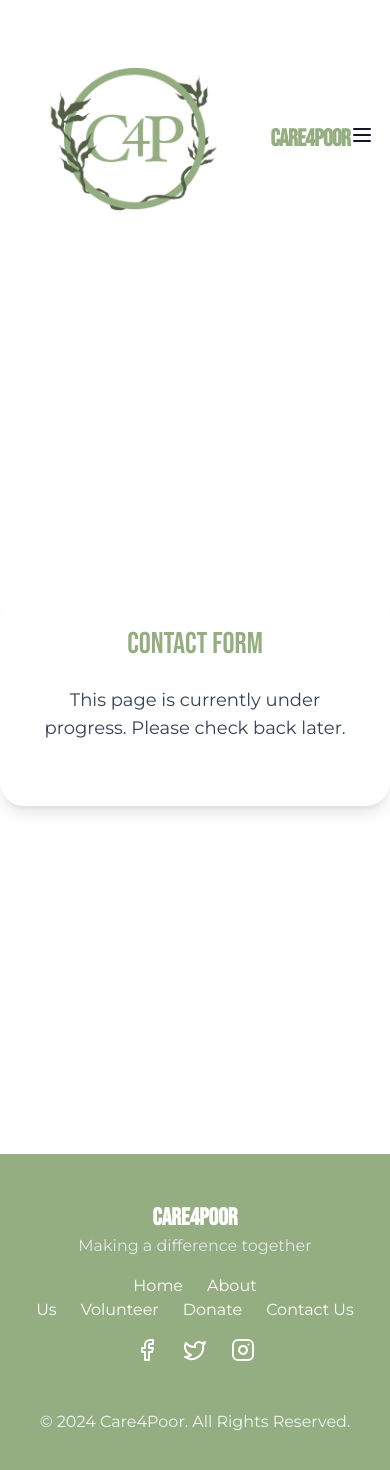
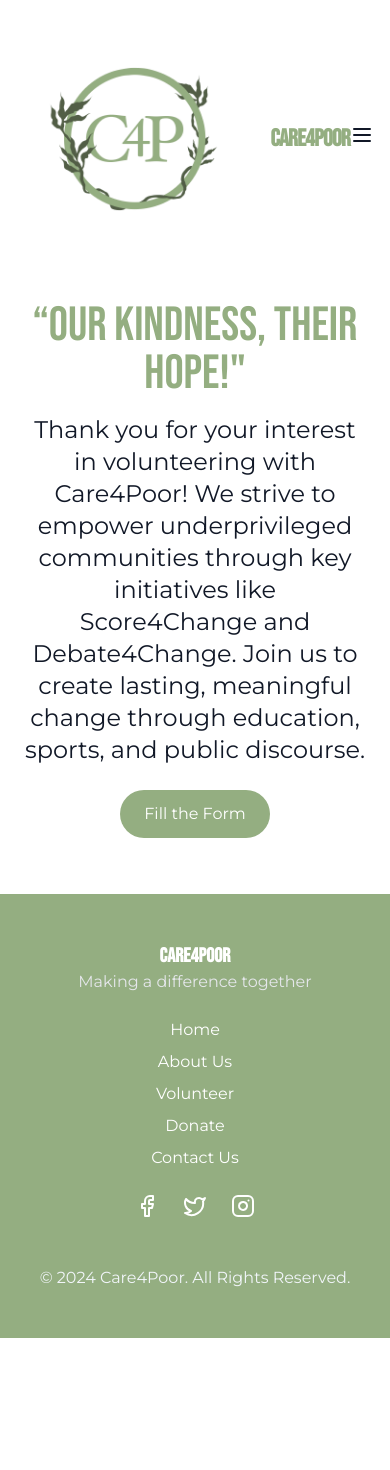
Before and after one commit to utkarsh125/ngo-careforpoor, a Next.js app: page /volunteer in a window 390 px wide. Shown: the top 1470 px of the page. After the commit the page ends 1338 px from the top, so only its background shows below. Built offline with nearby package versions, Linux system fonts and the light colour scheme.

Commit message:
Alpha stage

```diff
--- a/app/components/Footer.tsx
+++ b/app/components/Footer.tsx
@@ -6,43 +6,60 @@ import React from 'react';
 const Footer: React.FC = () => {
   return (
     <footer className="bg-[#94ae81] mt-8 text-white py-12 px-6">
-      <div className="max-w-7xl mx-auto flex flex-col md:flex-row justify-between items-center">
+      <div className="max-w-7xl mx-auto flex flex-col md:flex-row justify-between items-center space-y-6 md:space-y-0">
         {/* Left Side - Logo and Name */}
-        <div className="mb-4 md:mb-0 text-center md:text-left">
-          <h1 className="text-2xl font-bebas font-bold">Care4Poor</h1>
-          <p className="text-gray-200 font-montserrat">Making a difference together</p>
+        <div className="text-center md:text-left">
+          <h1 className="text-xl font-bebas font-bold">Care4Poor</h1>
+          <p className="text-gray-200 font-montserrat">
+            Making a difference together
+          </p>
         </div>
 
         {/* Center - Navigation Links */}
-        <div className="mb-4 md:mb-0 text-center">
-          <div className="space-x-6 font-montserrat">
-            <Link href="/" className="hover:underline">
+        <div className="text-center">
+          <div className="space-y-2 sm:space-y-0 sm:space-x-6 font-montserrat">
+            <Link href="/" className="hover:underline block sm:inline">
               Home
             </Link>
-            <Link href="/about-us" className="hover:underline">
+            <Link href="/about-us" className="hover:underline block sm:inline">
               About Us
             </Link>
-            <Link href="/volunteer" className="hover:underline">
+            <Link href="/volunteer" className="hover:underline block sm:inline">
               Volunteer
             </Link>
-            <Link href="/donate" className="hover:underline">
+            <Link href="/donate" className="hover:underline block sm:inline">
               Donate
             </Link>
-            <Link href="/contact-us" className="hover:underline">
+            <Link href="/contact-us" className="hover:underline block sm:inline">
               Contact Us
             </Link>
           </div>
         </div>
 
         {/* Right Side - Social Media Links */}
-        <div className="flex space-x-6 text-center">
-          <a href="https://www.facebook.com" target="_blank" rel="noopener noreferrer" className="hover:underline">
+        <div className="flex justify-center space-x-6">
+          <a
+            href="https://www.facebook.com"
+            target="_blank"
+            rel="noopener noreferrer"
+            className="hover:underline"
+          >
             <Facebook className="w-6 h-6" />
           </a>
-          <a href="https://www.twitter.com" target="_blank" rel="noopener noreferrer" className="hover:underline">
+          <a
+            href="https://www.twitter.com"
+            target="_blank"
+            rel="noopener noreferrer"
+            className="hover:underline"
+          >
             <Twitter className="w-6 h-6" />
           </a>
-          <a href="https://www.instagram.com" target="_blank" rel="noopener noreferrer" className="hover:underline">
+          <a
+            href="https://www.instagram.com"
+            target="_blank"
+            rel="noopener noreferrer"
+            className="hover:underline"
+          >
             <Instagram className="w-6 h-6" />
           </a>
         </div>
--- a/app/events/page.tsx
+++ b/app/events/page.tsx
@@ -38,7 +38,7 @@ const EventCard: React.FC<{ event: Event }> = ({ event }) => {
 const EventsPage: React.FC = () => {
   return (
     <div className="max-w-7xl mx-auto p-6">
-      <h1 className="text-3xl text-[#94ae81] font-bebas text-center mb-6">Upcoming Events</h1>
+      <h1 className="text-5xl text-[#94ae81] font-bebas text-center mb-6">Upcoming Events</h1>
       <div className="flex flex-col lg:flex-row lg:justify-between lg:items-start gap-12">
         {/* Event List on the Left */}
         <div className="lg:w-1/2">
--- a/app/volunteer/page.tsx
+++ b/app/volunteer/page.tsx
@@ -1,20 +1,19 @@
-"use client";
+import Link from 'next/link';
 
-import React from 'react';
-
-const FormPage: React.FC = () => {
+const VolunteerSection: React.FC = () => {
   return (
-    <div className="min-h-screen flex items-center justify-center">
-      <div className="max-w-md w-full bg-white p-8 rounded-3xl shadow-lg">
-        <h2 className="text-3xl font-bebas text-center text-[#94ae81] mb-6">
-          Contact Form
-        </h2>
-        <p className="text-lg text-gray-700 text-center font-montserrat mb-8">
-          This page is currently under progress. Please check back later.
-        </p>
-      </div>
-    </div>
+    <section className="flex flex-col items-center text-center p-6">
+      <h1 className="text-5xl font-bebas mb-4 text-[#94ae81]">
+        “Our Kindness, Their Hope!&quot;
+      </h1>
+      <p className="font-montserrat text-2xl mb-6 text-gray-900">
+        Thank you for your interest in volunteering with Care4Poor! We strive to empower underprivileged communities through key initiatives like Score4Change and Debate4Change. Join us to create lasting, meaningful change through education, sports, and public discourse.
+      </p>
+      <Link href="https://docs.google.com/forms/d/e/1FAIpQLSdx6DjVHiMkUtDRiGDRxRWr9GCAMxMJYoZho7gVyhhKW0pPrA/viewform" passHref className="px-6 py-3 bg-[#94ae81] text-white font-montserrat rounded-3xl hover:opacity-90 transition-opacity">
+          Fill the Form
+      </Link>
+    </section>
   );
 };
 
-export default FormPage;
+export default VolunteerSection;
```
